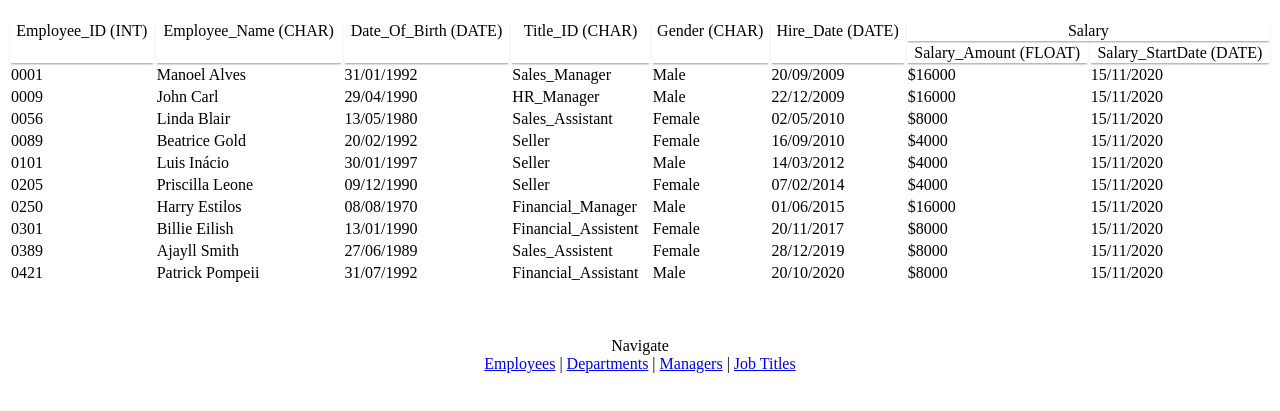
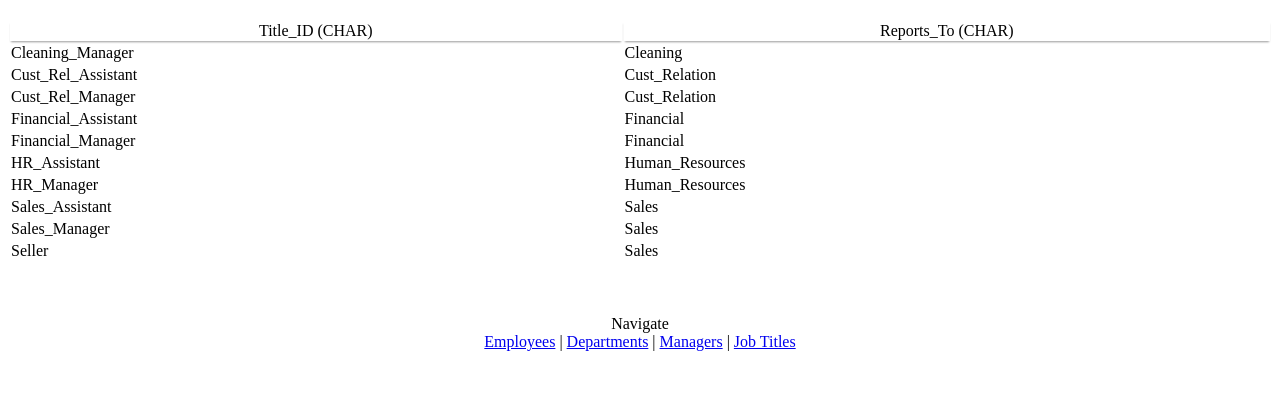
Before and after one commit to tiaog/webdev-practical, a plain HTML site: page webdev-db/jobtitle.html in a window 1280 px wide. Shown: the part 61-472 px from the top of the page. Drawn offline with Linux system fonts and the light colour scheme.

Commit message:
Finishing tables' content

```diff
--- a/webdev-db/jobtitle.html
+++ b/webdev-db/jobtitle.html
@@ -13,28 +13,24 @@
         <table>
             <thead>
                 <tr>
-                    <th rowspan="2">Employee_ID (INT)</th>
-                    <th rowspan="2">Employee_Name (CHAR)</th>
-                    <th rowspan="2">Date_Of_Birth (DATE)</th>
-                    <th rowspan="2">Title_ID (CHAR)</th>
-                    <th rowspan="2">Gender (CHAR)</th>
-                    <th rowspan="2">Hire_Date (DATE)</th>
-                    <th colspan="2">Salary</th>
-                </tr>
-                <tr><th>Salary_Amount (FLOAT)</th>
-                <th>Salary_StartDate (DATE)</th></tr>
+                    <th>Title_ID (CHAR)</th>
+                    <th>Reports_To (CHAR)</th>
+
+</tr>
             </thead>
             <tbody>
-                <tr><td>0001</td><td>Manoel Alves</td><td>31/01/1992</td><td>Sales_Manager</td><td>Male</td><td>20/09/2009</td><td>$16000</td><td>15/11/2020</td></tr>
-                <tr><td>0009</td><td>John Carl</td><td>29/04/1990</td><td>HR_Manager</td><td>Male</td><td>22/12/2009</td><td>$16000</td><td>15/11/2020</td></tr>
-                <tr><td>0056</td><td>Linda Blair</td><td>13/05/1980</td><td>Sales_Assistant</td><td>Female</td><td>02/05/2010</td><td>$8000</td><td>15/11/2020</td></tr>
-                <tr><td>0089</td><td>Beatrice Gold</td><td>20/02/1992</td><td>Seller</td><td>Female</td><td>16/09/2010</td><td>$4000</td><td>15/11/2020</td></tr>
-                <tr><td>0101</td><td>Luis Inácio</td><td>30/01/1997</td><td>Seller</td><td>Male</td><td>14/03/2012</td><td>$4000</td><td>15/11/2020</td></tr>
-                <tr><td>0205</td><td>Priscilla Leone</td><td>09/12/1990</td><td>Seller</td><td>Female</td><td>07/02/2014</td><td>$4000</td><td>15/11/2020</td></tr>
-                <tr><td>0250</td><td>Harry Estilos</td><td>08/08/1970</td><td>Financial_Manager</td><td>Male</td><td>01/06/2015</td><td>$16000</td><td>15/11/2020</td></tr>
-                <tr><td>0301</td><td>Billie Eilish</td><td>13/01/1990</td><td>Financial_Assistent</td><td>Female</td><td>20/11/2017</td><td>$8000</td><td>15/11/2020</td></tr>
-                <tr><td>0389</td><td>Ajayll Smith</td><td>27/06/1989</td><td>Sales_Assistent</td><td>Female</td><td>28/12/2019</td><td>$8000</td><td>15/11/2020</td></tr>
-                <tr><td>0421</td><td>Patrick Pompeii</td><td>31/07/1992</td><td>Financial_Assistant</td><td>Male</td><td>20/10/2020</td><td>$8000</td><td>15/11/2020</td></tr>
+                <tr><td>Cleaning_Manager</td><td>Cleaning</td></tr>
+                <tr><td>Cust_Rel_Assistant</td><td>Cust_Relation</td></tr>
+                <tr><td>Cust_Rel_Manager</td><td>Cust_Relation</td></tr>
+                <tr><td>Financial_Assistant</td><td>Financial</td></tr>
+                <tr><td>Financial_Manager</td><td>Financial</td></tr>
+                <tr><td>HR_Assistant</td><td>Human_Resources</td></tr>
+                <tr><td>HR_Manager</td><td>Human_Resources</td></tr>
+                <tr><td>Sales_Assistant</td><td>Sales</td></tr>
+                <tr><td>Sales_Manager</td><td>Sales</td></tr>
+                <tr><td>Seller</td><td>Sales</td></tr>
+
+
 
             </tbody>
         </table>
```
Also changed, not shown: webdev-db/manager.html (+10 -10 lines).
